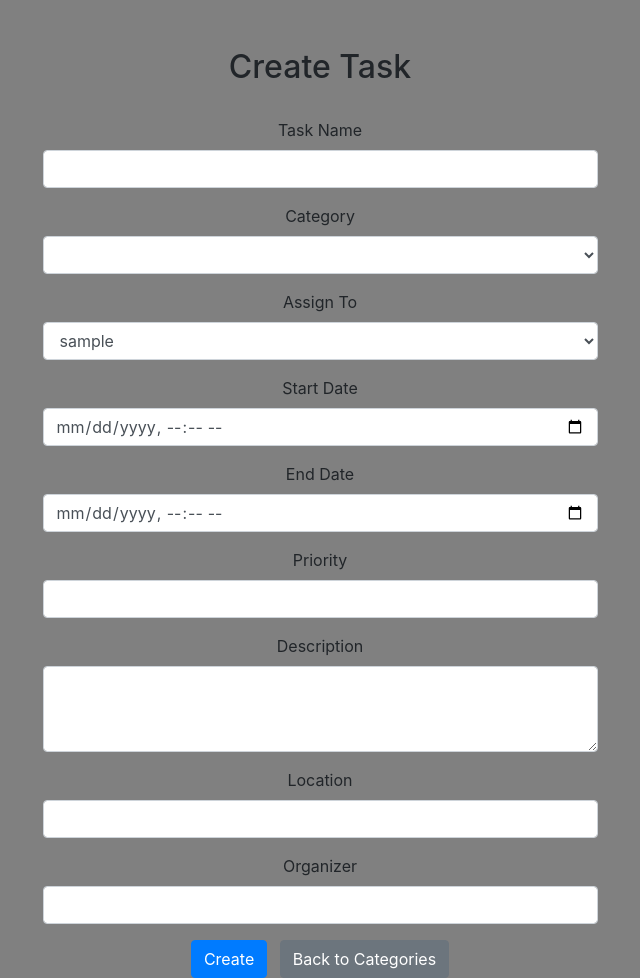
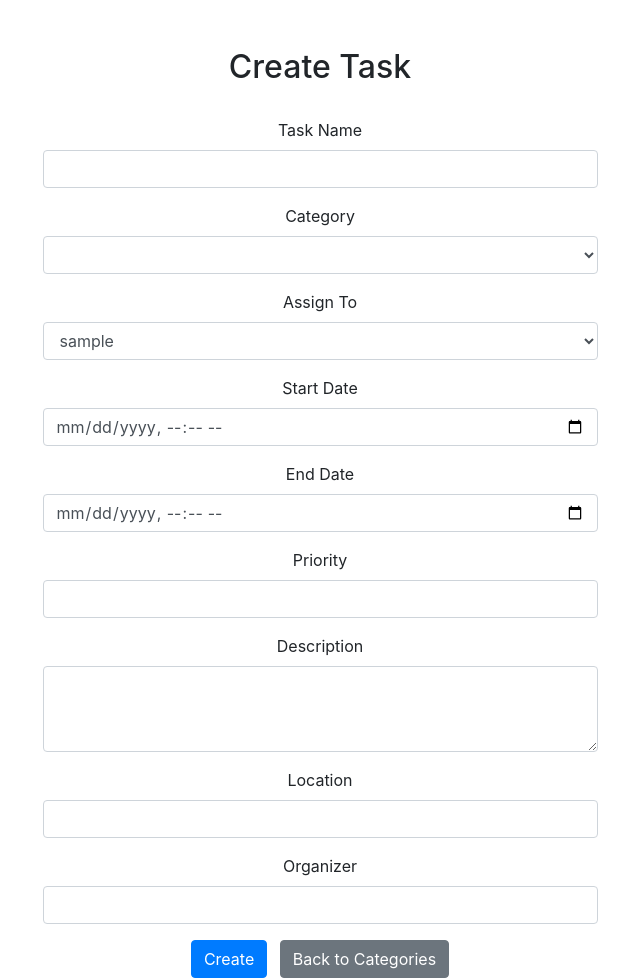
Before and after one commit to heshanraj/Assignment---2, a Django app: page /tasks/create/ in a window 1280 px wide. Shown: the whole page, without its empty margins (320-960 px from the left). Run offline with Django 4.2, Linux system fonts and the light colour scheme; the visitor is signed in with stand-in values (Sample User, id 1); data comes from the database, SQL or seed files in the repository; data that the repository does not hold is empty; some libraries are stand-ins or nearby versions.

Commit message:
Update create_task.html

```diff
--- a/templates/create_task.html
+++ b/templates/create_task.html
@@ -5,11 +5,6 @@
   <meta name="viewport" content="width=device-width, initial-scale=1.0">
   <title>Create Task</title>
   <link rel="stylesheet" href="https://maxcdn.bootstrapcdn.com/bootstrap/4.5.2/css/bootstrap.min.css">
-  <style>
-    body {
-      background-color: grey;
-    }
-  </style>
 </head>
 <body>
   <div class="container mt-5 text-center">
```
